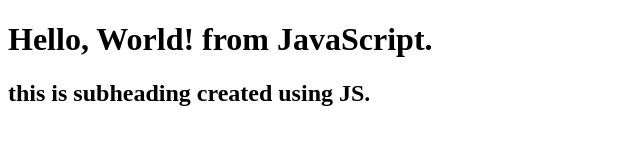
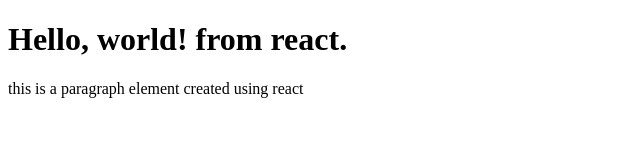
Before and after one commit to prakhar2451/LearningReact, a plain HTML site: page index.html in a window 1280 px wide. Shown: the whole page, without its empty margins (0-640 px from the left). Drawn offline with nearby package versions, Linux system fonts and the light colour scheme.

Commit message:
just tinkering!!

```diff
--- a/index.html
+++ b/index.html
@@ -11,17 +11,25 @@
 
     <div id="root"></div>
 
-    <script>
-        const heading = document.createElement("h1");
-        heading.innerHTML = "Hello, World! from JavaScript."
-        const root = document.getElementById("root")
-        root.appendChild(heading);
+    <div id="para"></div>
 
-        const subheading = document.createElement("h2");
-        subheading.innerHTML = "this is subheading created using JS.";
-        root.appendChild(subheading);
+    <script crossorigin src="https://unpkg.com/react@18/umd/react.development.js">
     </script>
 
+    <script crossorigin src="https://unpkg.com/react-dom@18/umd/react-dom.development.js">
+    </script>
+
+    <script>
+        const heading = React.createElement("h1", {}, "Hello, world! from react.");
+        const root = ReactDOM.createRoot(document.getElementById("root")); //  ye bolega ki kiske andar render hona hai, uska id dedo
+        root.render(heading);
+
+
+        const paragraph = React.createElement("p", {}, "this is a paragraph element created using react");
+        const para = ReactDOM.createRoot(document.getElementById("para")); // ye bolega ki kiske andar render hona hai, uska id dedo
+        para.render(paragraph);
+
+    </script>
 </body>
 
 </html>
```
